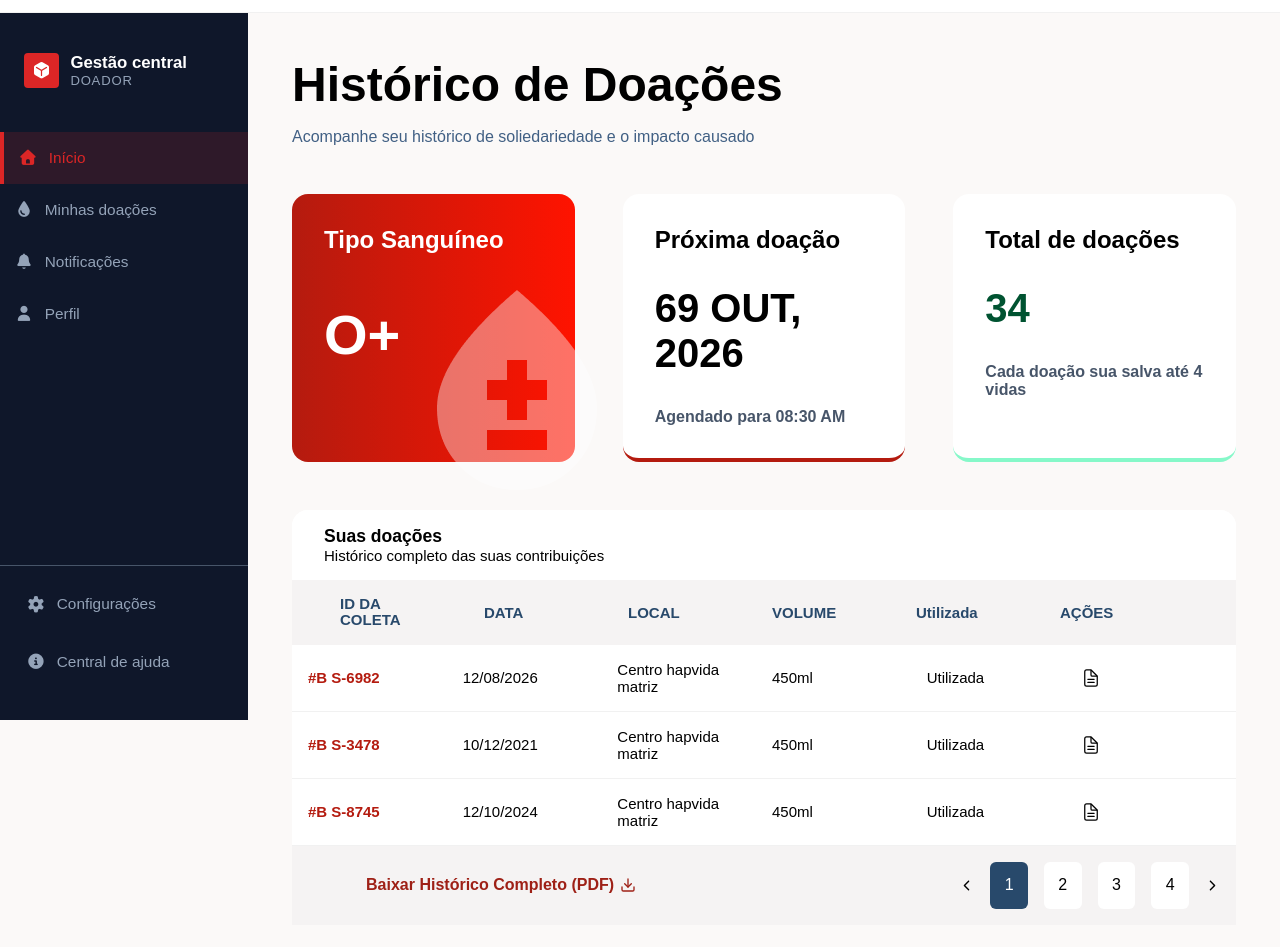
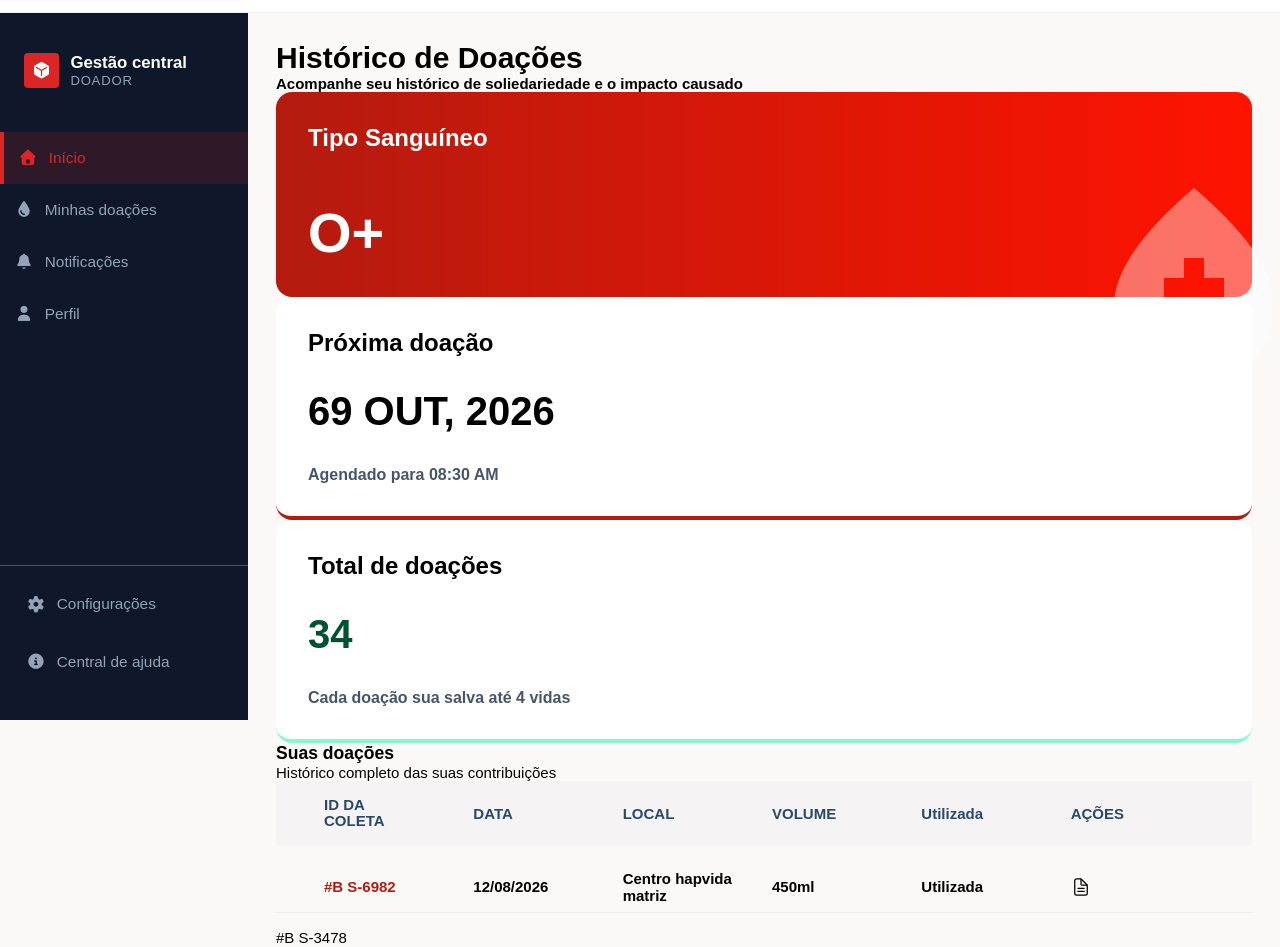
Before and after one commit to databloodHealth/Pulsar, a React (Vite) app in the folder Front/: page /historico in a window 1280 px wide. Shown: the part 80-1027 px from the top of the page. Built offline with nearby package versions, Linux system fonts and the light colour scheme.

Commit message:
resolver conflito

```diff
--- a/Front/src/styles/historico.module.css
+++ b/Front/src/styles/historico.module.css
@@ -1,114 +1,15 @@
 :root {
-    --cinza-fundo: #fbf9f8;
-    --azul-400: #416084;
-    --borda: 1px solid #000;
     --branco: #ffffff;
-    --fundo-bege: #F5F3F3;
+    --fundo-bege: #f5f3f3;
     --azul-fonte: #28496b;
     --vermelho-fonte: #b41b0f;
     --cinza-borda: #e2e2e277;
-
 }
-
-.containerHistorico {
-    background-color: var(--cinza-fundo);
-    padding: 1rem;
-    display: flex;
-    flex-direction: column;
-    gap: 3rem;
-
-    .tituloPage {
-        display: flex;
-        gap: 1rem;
-        flex-direction: column;
-
-        h1 {
-            font-size: 3rem;
-            color: var(--preto);
-        }
-
-        h4 {
-            font-size: 1rem;
-            color: var(--azul-400);
-            font-weight: 500;
-        }
-    }
-}
-
-.gridCards {
-    display: grid;
-    grid-template-columns: repeat(3, 1fr);
-    gap: 3rem;
-
-}
-
-.dashboardHistorico {
-    border-radius: 16px !important;
-    background-color: var(--branco);
-
-    .tituloDashboard {
-        display: flex;
-        flex-direction: column;
-        background-color: var(--branco);
-        border-radius: 16px;
-        padding: 1rem 2rem;
-
-    }
-}
-
-
-.cardFirst {}
-
-
-.botoomTabela {
-    display: flex;
-    flex-direction: row;
-    align-items: center;
-    justify-content: flex-end;
-    gap: 30%;
-    background-color: var(--cinza-fundo-claro);
-
-    #baixar {
-        display: flex;
-        flex-direction: row;
-        align-items: center;
-        justify-content: center;
-        padding: 1.5rem;
-        gap: 6px;
-        color: var(--vermelho-link);
-        font-size: 1rem;
-        font-weight: 600;
-        cursor: pointer;
-    }
-}
-
-.selecaoNumeros {
-    display: flex;
-    justify-content: space-between;
-    gap: 1rem;
-    align-items: center;
-    padding: 1rem 1rem;
-
-    .boxNumber {
-        border-radius: 6px;
-        padding: .9rem;
-        background-color: var(--branco);
-        font-weight: 500;
-        font-size: 1rem;
-        cursor: pointer;
-    }
-
-    .boxNumberAction {
-        background-color: var(--azul-fonte);
-        color: var(--branco);
-    }
-
-}
-
 
 .gridTabela {
     display: flex;
     flex-direction: column;
+    gap: 1rem;
 
     .categoriasTabela {
         display: grid;
@@ -122,20 +23,50 @@
             color: var(--azul-fonte);
             width: 40%;
             line-height: 1.1;
-
         }
 
         p {
             color: var(--azul-fonte);
+            margin: 0;
+            font-weight: 700;
         }
     }
 
-    .campoDoacao {
+    .botoomTabela {
+        color: var(--vermelho-fonte);
+        font-size: 1rem;
+        font-weight: 600;
+        cursor: pointer;
+    }
+
+    .selecaoNumeros {
+        display: flex;
+        justify-content: space-between;
+        gap: 1rem;
+        align-items: center;
+        padding: 1rem;
+
+        .boxNumber {
+            border-radius: 6px;
+            padding: 0.9rem;
+            background-color: var(--branco);
+            font-weight: 500;
+            font-size: 1rem;
+            cursor: pointer;
+        }
+
+        .boxNumberAction {
+            background-color: var(--azul-fonte);
+            color: var(--branco);
+        }
+    }
+
+    .categoriasTabela + div {
         display: grid;
         grid-template-columns: repeat(6, 1fr);
         align-items: center;
-        padding: 1rem;
         gap: 1rem;
+        padding: 0.5rem 3rem;
         border-bottom: 1px solid var(--cinza-borda);
 
         &:hover {
@@ -149,19 +80,18 @@
 
         p {
             margin: 0;
-        }
-    }
-
-    .categoriasTabela {
-        p {
             font-weight: 700;
         }
     }
 }
 
+.cardFirst {
+}
+
 .iconTabela {
     cursor: pointer;
 }
-.iconSeta{
+
+.iconSeta {
     cursor: pointer;
 }
```
